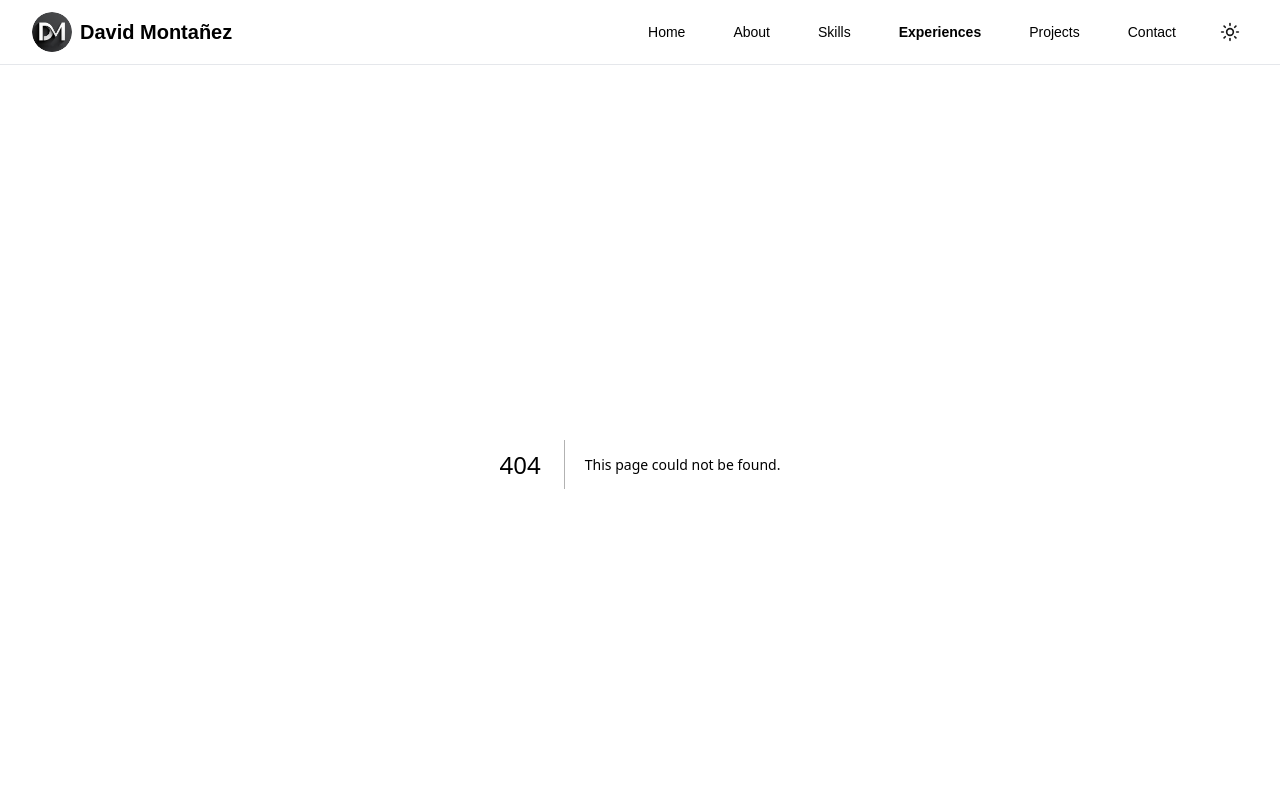
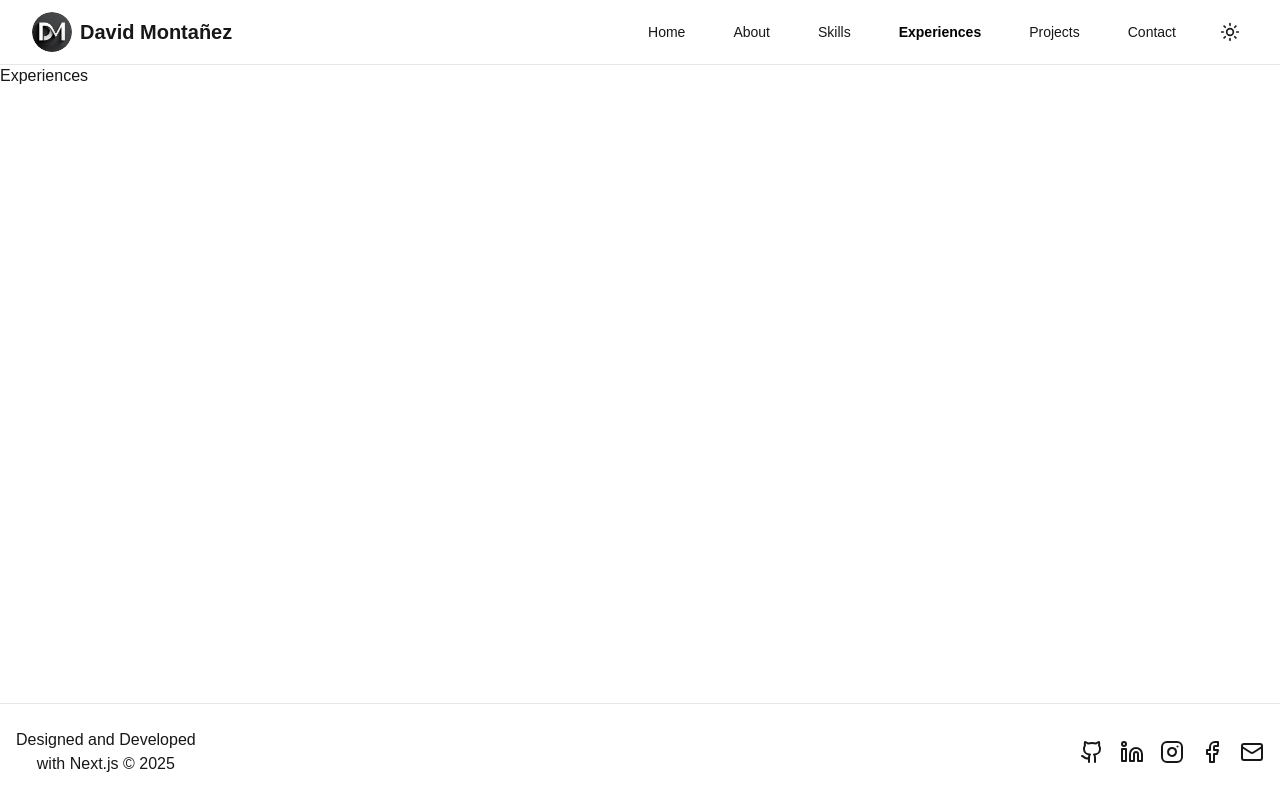
Before and after one commit to davmz/davmz.github.io, a Next.js app: page /experiences in a window 1280 px wide. Before the commit this address had no page. Shown: the top 800 px of the page. Built offline with nearby package versions, Linux system fonts and the light colour scheme.

Commit message:
Add: initialized experiences and project page

```diff
--- /dev/null
+++ b/src/app/experiences/page.js
@@ -0,0 +1,7 @@
+export default function Experiences() {
+    return (
+        <div>
+            <h1>Experiences</h1>
+        </div>
+    );
+}
--- /dev/null
+++ b/src/app/projects/page.js
@@ -0,0 +1,7 @@
+export default function Projects() {
+    return (
+        <div>
+            <h1>Projects</h1>
+        </div>
+    );
+}
```
